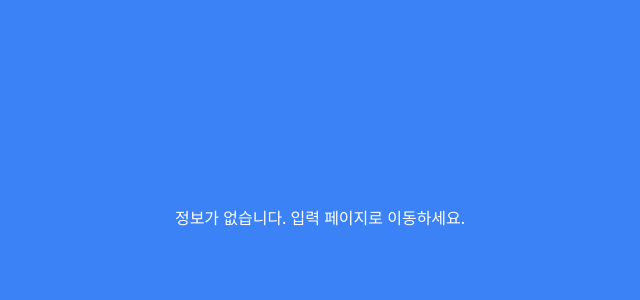
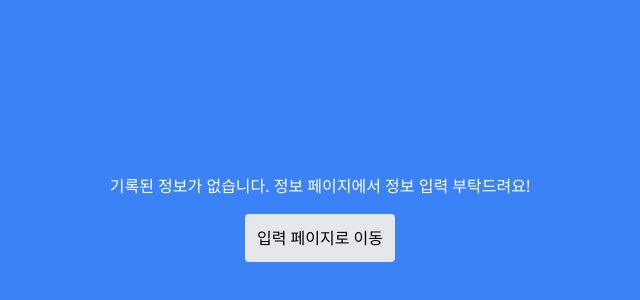
Before and after one commit to KKKHun2/-selfCheck-My-Car, a Next.js app: page /dashboard in a window 1280 px wide. Shown: the part 182-482 px from the top of the page, without its empty margins (320-960 px from the left). Built offline with nearby package versions, Linux system fonts and the light colour scheme.

Commit message:
✨ 정보 입력없으면 정보입력 페이지로 이동 추가

```diff
--- a/package.json
+++ b/package.json
@@ -17,14 +17,14 @@
     "uuid": "^10.0.0"
   },
   "devDependencies": {
-    "@types/node": "^20",
-    "@types/react": "^18",
+    "@types/node": "^20.14.13",
+    "@types/react": "^18.3.3",
     "@types/react-dom": "^18",
     "@types/uuid": "^10.0.0",
     "eslint": "^8",
     "eslint-config-next": "14.2.5",
     "postcss": "^8.4.39",
     "tailwindcss": "^3.4.6",
-    "typescript": "^5"
+    "typescript": "^5.5.4"
   }
 }
--- a/src/app/dashboard/page.tsx
+++ b/src/app/dashboard/page.tsx
@@ -1,29 +1,40 @@
 'use client';
 
 import React, { useEffect, useState } from 'react';
+import { useRouter } from 'next/navigation';
 import InfoBox from '../components/InfoBox';
 import ItemList from '../components/ItemList';
 
 const Dashboard: React.FC = () => {
   const [info, setInfo] = useState<{ brand: string; model: string; year: number; mileage: number; nickname: string } | null>(null);
+  const router = useRouter();
 
   useEffect(() => {
-    // 로컬 스토리지에서 정보 읽기
     const storedInfo = localStorage.getItem('carInfo');
     if (storedInfo) {
       const parsedInfo = JSON.parse(storedInfo);
       setInfo({
         brand: parsedInfo.brand,
         model: parsedInfo.model,
-        year: parseInt(parsedInfo.year, 10),  // Ensure year is a number
-        mileage: parsedInfo.mileage,  // Default value for mileage
+        year: parseInt(parsedInfo.year, 10),
+        mileage: parsedInfo.mileage,
         nickname: parsedInfo.nickname
       });
     }
   }, []);
 
   if (!info) {
-    return <div className="flex items-center justify-center h-screen text-white">정보가 없습니다. 입력 페이지로 이동하세요.</div>;
+    return (
+      <div className="flex flex-col items-center justify-center h-screen text-white">
+        기록된 정보가 없습니다. 정보 페이지에서 정보 입력 부탁드려요!
+        <button
+          onClick={() => router.push('/firstStep')}
+          className="mt-4 p-3 rounded bg-gray-200 text-black hover:bg-gray-400 transition"
+        >
+          입력 페이지로 이동
+        </button>
+      </div>
+    );
   }
 
   return (
```
Also changed, not shown: 1 other file (tests, documents, lock files or other folders).
